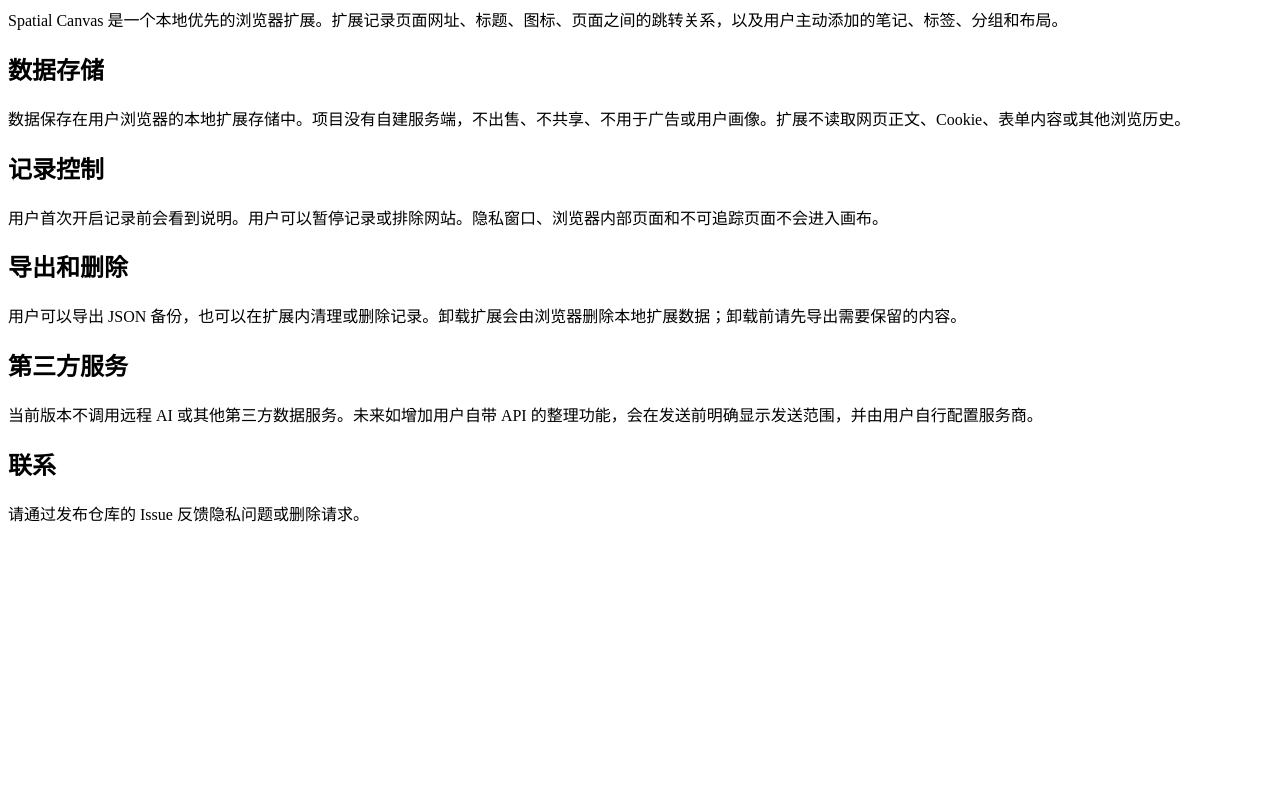
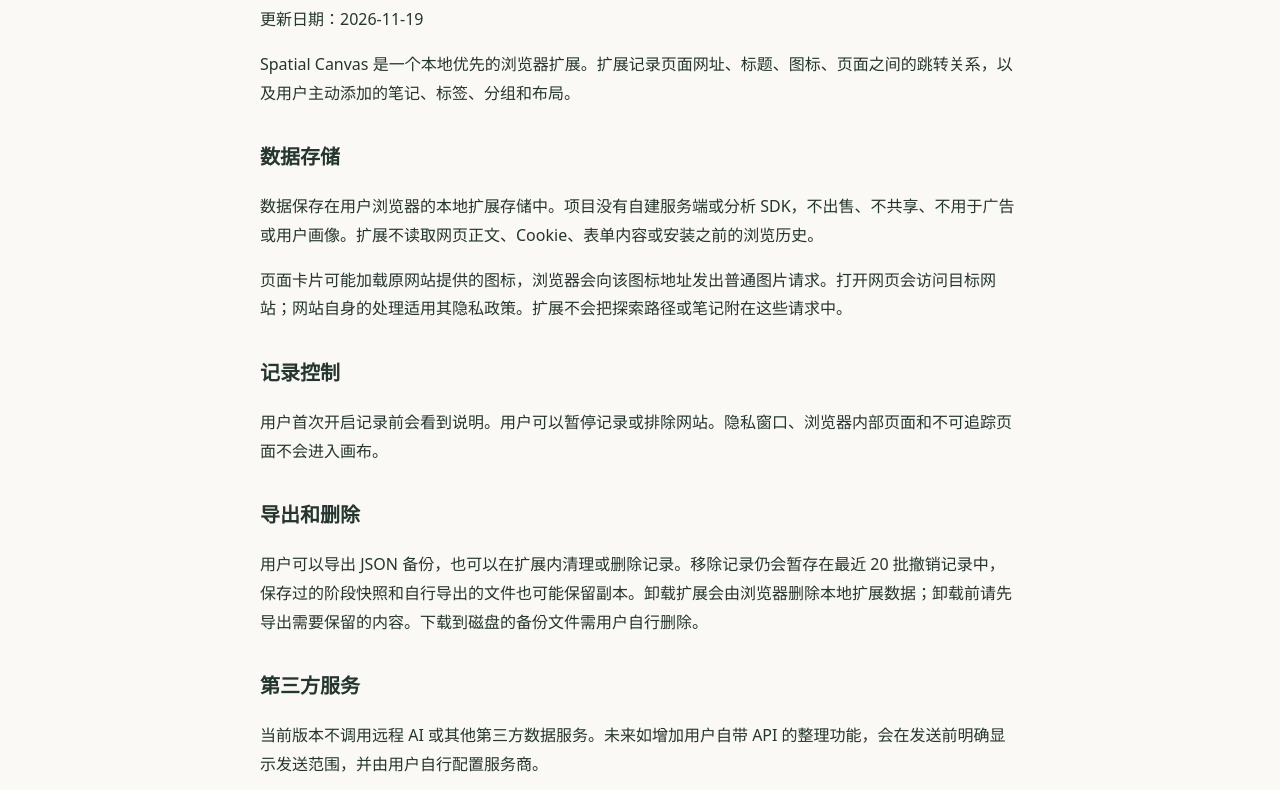
Before and after one commit to PseudoPau/spatial-canvas-releases, a plain HTML site: page privacy.html in a window 1280 px wide. Shown: the part 122-912 px from the top of the page. Before the commit the page ends 800 px from the top, so only its background shows below. Drawn offline with Linux system fonts and the light colour scheme.

Commit message:
publish privacy.html

```diff
--- a/privacy.html
+++ b/privacy.html
@@ -2,16 +2,19 @@
 <meta charset="utf-8">
 <title>Spatial Canvas 隐私政策</title>
 <meta name="viewport" content="width=device-width,initial-scale=1">
+<link rel="stylesheet" href="style.css">
 <h1>Spatial Canvas 隐私政策</h1>
 <p>更新日期：2026-11-19</p>
 <p>Spatial Canvas 是一个本地优先的浏览器扩展。扩展记录页面网址、标题、图标、页面之间的跳转关系，以及用户主动添加的笔记、标签、分组和布局。</p>
 <h2>数据存储</h2>
-<p>数据保存在用户浏览器的本地扩展存储中。项目没有自建服务端，不出售、不共享、不用于广告或用户画像。扩展不读取网页正文、Cookie、表单内容或其他浏览历史。</p>
+<p>数据保存在用户浏览器的本地扩展存储中。项目没有自建服务端或分析 SDK，不出售、不共享、不用于广告或用户画像。扩展不读取网页正文、Cookie、表单内容或安装之前的浏览历史。</p>
+<p>页面卡片可能加载原网站提供的图标，浏览器会向该图标地址发出普通图片请求。打开网页会访问目标网站；网站自身的处理适用其隐私政策。扩展不会把探索路径或笔记附在这些请求中。</p>
 <h2>记录控制</h2>
 <p>用户首次开启记录前会看到说明。用户可以暂停记录或排除网站。隐私窗口、浏览器内部页面和不可追踪页面不会进入画布。</p>
 <h2>导出和删除</h2>
-<p>用户可以导出 JSON 备份，也可以在扩展内清理或删除记录。卸载扩展会由浏览器删除本地扩展数据；卸载前请先导出需要保留的内容。</p>
+<p>用户可以导出 JSON 备份，也可以在扩展内清理或删除记录。移除记录仍会暂存在最近 20 批撤销记录中，保存过的阶段快照和自行导出的文件也可能保留副本。卸载扩展会由浏览器删除本地扩展数据；卸载前请先导出需要保留的内容。下载到磁盘的备份文件需用户自行删除。</p>
 <h2>第三方服务</h2>
 <p>当前版本不调用远程 AI 或其他第三方数据服务。未来如增加用户自带 API 的整理功能，会在发送前明确显示发送范围，并由用户自行配置服务商。</p>
 <h2>联系</h2>
-<p>请通过发布仓库的 Issue 反馈隐私问题或删除请求。</p>
+<p>维护者：PseudoPau。请通过<a href="https://github.com/PseudoPau/spatial-canvas-releases/issues">反馈入口</a>联系，不要公开真实网址或笔记。我们没有服务器端浏览记录可供删除。</p>
+<p>本说明针对扩展本身。下载和说明网站由 GitHub 托管，访问这些页面适用 <a href="https://docs.github.com/en/site-policy/privacy-policies/github-general-privacy-statement">GitHub 隐私声明</a>。</p>
```
